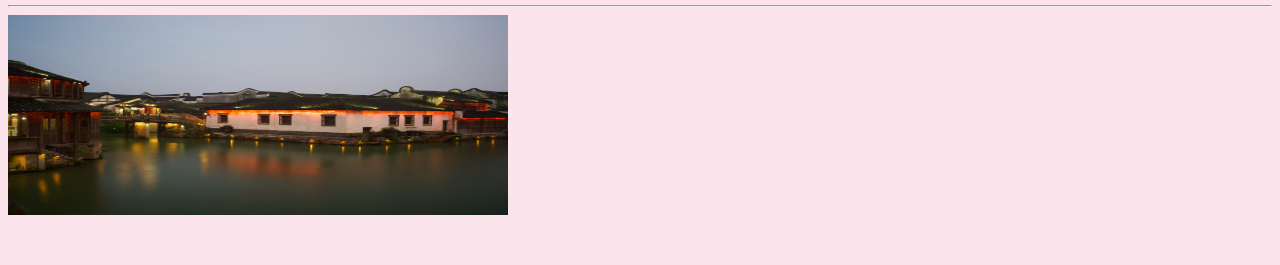
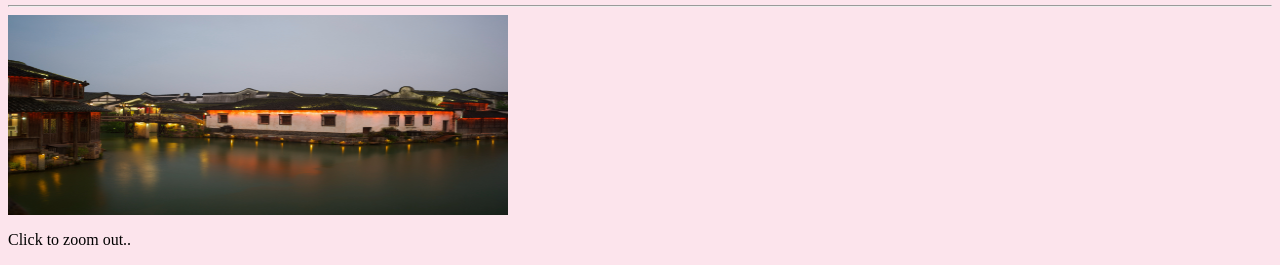
Before and after one commit to sas-ux/webprogramming1, a plain HTML site: page index.html in a window 1280 px wide. Shown: the part 1537-1802 px from the top of the page. Before the commit the page ends 1760 px from the top, so only its background shows below. Drawn offline with Linux system fonts and the light colour scheme; files whose address does not match are found by name.

Commit message:
Update index.html

```diff
--- a/index.html
+++ b/index.html
@@ -65,6 +65,7 @@
          <img src="img/hyp.jpg" width="200" height="200" alt="place" border="2">
          <hr>
          <a href="img/2.jpg"target="_top"><img src="img/2.jpg" width="500" height="200"  alt="place"></a>
+    <p>Click to zoom out..</p>
          <a name="p"></a>
 </body>
 </html>
```
